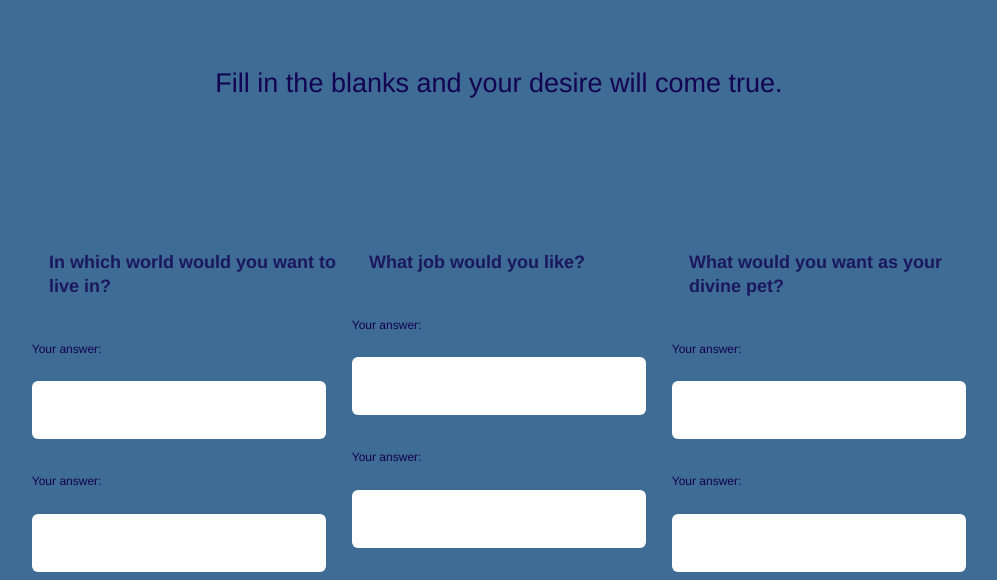
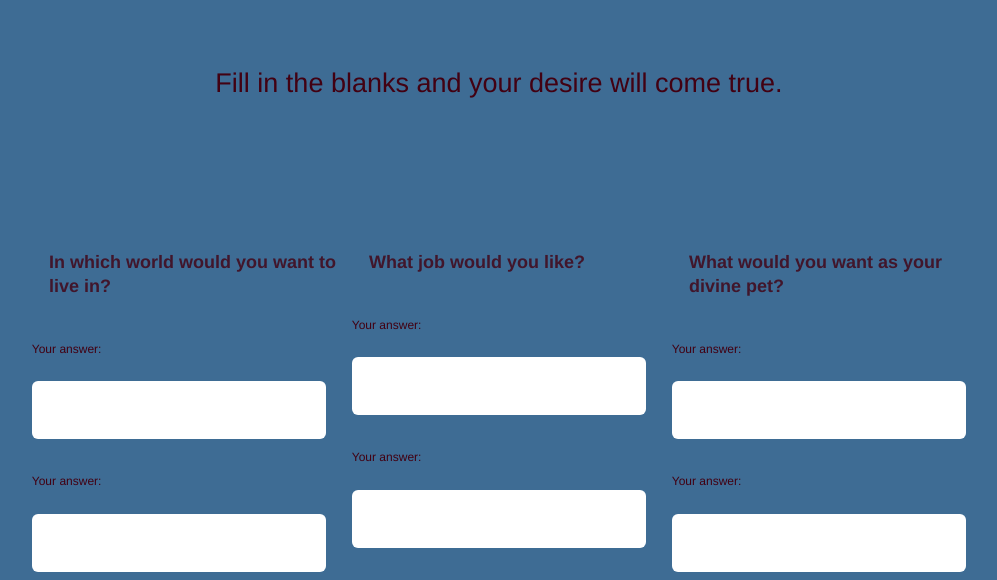
Before and after one commit to Nonkid/MASH-Game, a plain HTML site: page index.html in a window 1280 px wide. Shown: the part 150-730 px from the top of the page, without its empty margins (141-1138 px from the left). Drawn offline with Linux system fonts and the light colour scheme.

Commit message:
Update style.css

```diff
--- a/style.css
+++ b/style.css
@@ -1,7 +1,7 @@
 /* Body styling */
 body {
   background: #3e6c94;
-  color: #130352;
+  color: #420112;
   font-family: Helvetica, Arial;
   font-size: 27px;
   font-weight: 300;
```
